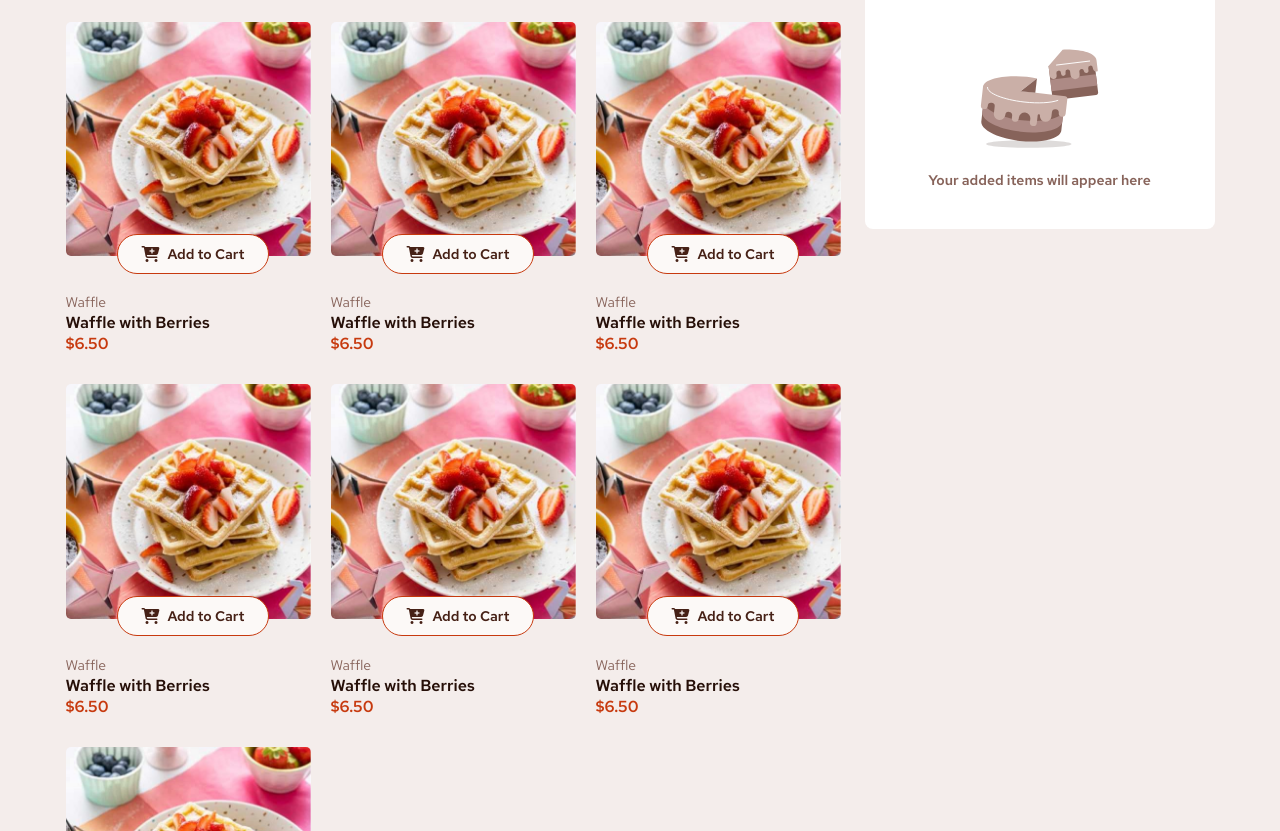
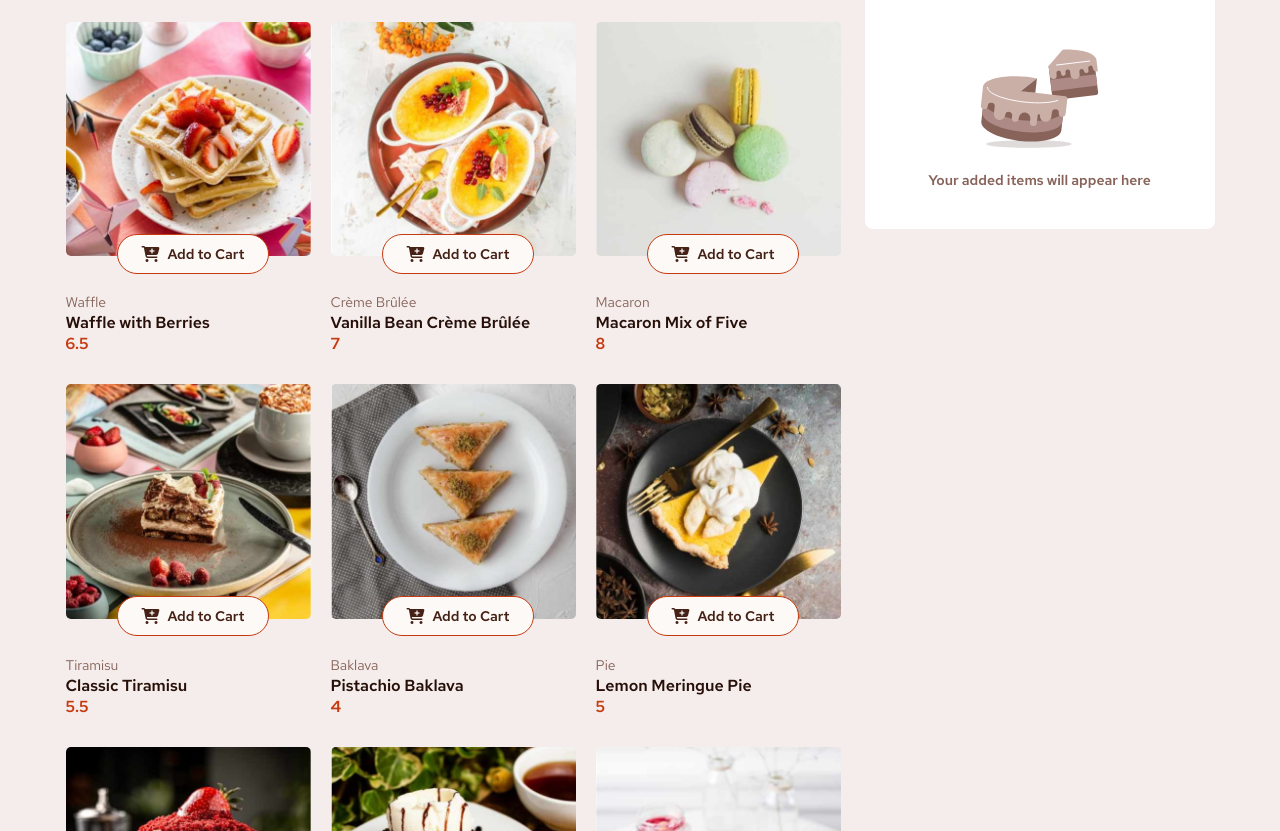
Before and after one commit to vinicete/desserts-cart, a plain HTML site: page index.html in a window 1280 px wide. Shown: the part 121-952 px from the top of the page. Drawn offline with Linux system fonts and the light colour scheme.

Commit message:
Produtos adicionados dinamicamente

```diff
--- a/index.html
+++ b/index.html
@@ -8,6 +8,7 @@
   <link rel="stylesheet" href="https://cdnjs.cloudflare.com/ajax/libs/font-awesome/6.6.0/css/all.min.css" integrity="sha512-Kc323vGBEqzTmouAECnVceyQqyqdsSiqLQISBL29aUW4U/M7pSPA/gEUZQqv1cwx4OnYxTxve5UMg5GT6L4JJg==" crossorigin="anonymous" referrerpolicy="no-referrer" />
   <link rel="stylesheet" href="style/global.css">
   <link rel="stylesheet" href="style/main.css">
+  <script src="scripts/script.js" defer></script>
 
   <title>Frontend Mentor | Product list with cart</title>
 
@@ -21,142 +22,8 @@
       <h1>Desserts</h1>
 
       <div id="desserts_content">
+      </div>
 
-        <div class="dessert-item">
-          <div class="dessert-img">
-            <img src="assets/images/image-waffle-desktop.jpg" alt="">
-          </div>
-
-          <button class="dessert-btn">
-            <i class="fa-solid fa-cart-plus"></i>
-            <span>Add to Cart</span>
-          </button>
-
-
-          <div class="dessert-info">
-            <span class="dessert-title">Waffle</span>
-            <p class="dessert-name">Waffle with Berries</p>
-            <p class="dessert-price">$6.50</p>
-          </div>
-
-        </div>
-
-        <div class="dessert-item">
-          <div class="dessert-img">
-            <img src="assets/images/image-waffle-desktop.jpg" alt="">
-          </div>
-
-          <button class="dessert-btn">
-            <i class="fa-solid fa-cart-plus"></i>
-            <span>Add to Cart</span>
-          </button>
-
-
-          <div class="dessert-info">
-            <span class="dessert-title">Waffle</span>
-            <p class="dessert-name">Waffle with Berries</p>
-            <p class="dessert-price">$6.50</p>
-          </div>
-
-        </div>
-
-        <div class="dessert-item">
-          <div class="dessert-img">
-            <img src="assets/images/image-waffle-desktop.jpg" alt="">
-          </div>
-
-          <button class="dessert-btn">
-            <i class="fa-solid fa-cart-plus"></i>
-            <span>Add to Cart</span>
-          </button>
-
-
-          <div class="dessert-info">
-            <span class="dessert-title">Waffle</span>
-            <p class="dessert-name">Waffle with Berries</p>
-            <p class="dessert-price">$6.50</p>
-          </div>
-
-        </div>
-
-        <div class="dessert-item">
-          <div class="dessert-img">
-            <img src="assets/images/image-waffle-desktop.jpg" alt="">
-          </div>
-
-          <button class="dessert-btn">
-            <i class="fa-solid fa-cart-plus"></i>
-            <span>Add to Cart</span>
-          </button>
-
-
-          <div class="dessert-info">
-            <span class="dessert-title">Waffle</span>
-            <p class="dessert-name">Waffle with Berries</p>
-            <p class="dessert-price">$6.50</p>
-          </div>
-
-        </div>
-
-        <div class="dessert-item">
-          <div class="dessert-img">
-            <img src="assets/images/image-waffle-desktop.jpg" alt="">
-          </div>
-
-          <button class="dessert-btn">
-            <i class="fa-solid fa-cart-plus"></i>
-            <span>Add to Cart</span>
-          </button>
-
-
-          <div class="dessert-info">
-            <span class="dessert-title">Waffle</span>
-            <p class="dessert-name">Waffle with Berries</p>
-            <p class="dessert-price">$6.50</p>
-          </div>
-
-        </div>
-
-        <div class="dessert-item">
-          <div class="dessert-img">
-            <img src="assets/images/image-waffle-desktop.jpg" alt="">
-          </div>
-
-          <button class="dessert-btn">
-            <i class="fa-solid fa-cart-plus"></i>
-            <span>Add to Cart</span>
-          </button>
-
-
-          <div class="dessert-info">
-            <span class="dessert-title">Waffle</span>
-            <p class="dessert-name">Waffle with Berries</p>
-            <p class="dessert-price">$6.50</p>
-          </div>
-
-        </div>
-
-        <div class="dessert-item">
-          <div class="dessert-img">
-            <img src="assets/images/image-waffle-desktop.jpg" alt="">
-          </div>
-
-          <button class="dessert-btn">
-            <i class="fa-solid fa-cart-plus"></i>
-            <span>Add to Cart</span>
-          </button>
-
-
-          <div class="dessert-info">
-            <span class="dessert-title">Waffle</span>
-            <p class="dessert-name">Waffle with Berries</p>
-            <p class="dessert-price">$6.50</p>
-          </div>
-
-        </div>
-
-
-      </div>
     </section>
 
     <section id="cart">
--- /dev/null
+++ b/scripts/script.js
@@ -0,0 +1,31 @@
+const grid = document.querySelector('#desserts_content')
+
+cart = []
+
+fetch("../data.json").then((response)=>{
+    response.json().then((dados)=>{
+        //console.log(dados)
+        dados.map(element => {
+            grid.innerHTML += `
+        <div class="dessert-item">
+          <div class="dessert-img">
+            <img src="${element.image.desktop}" alt="">
+          </div>
+
+          <button class="dessert-btn">
+            <i class="fa-solid fa-cart-plus"></i>
+            <span>Add to Cart</span>
+          </button>
+
+
+          <div class="dessert-info">
+            <span class="dessert-title">${element.category}</span>
+            <p class="dessert-name">${element.name}</p>
+            <p class="dessert-price">${element.price}</p>
+          </div>
+
+        </div>`
+        });
+    })
+
+})
```
